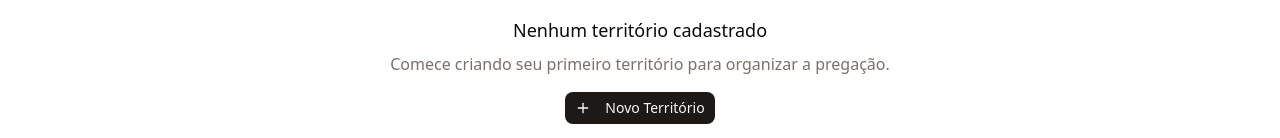
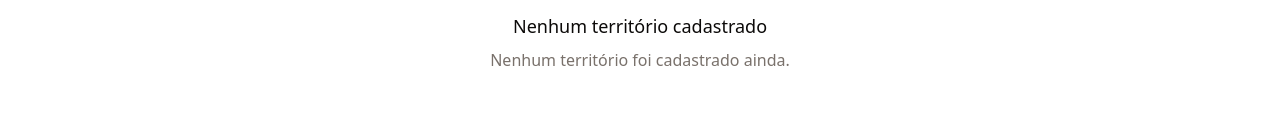
Before and after one commit to devmatheusfernandes/cong-manager, a Next.js app: page /dashboard/pregacao in a window 1280 px wide. Shown: the part 209-347 px from the top of the page. Built offline with nearby package versions, Linux system fonts and the light colour scheme; no server answers; the database is empty.

Commit message:
agora preciso testar tudo e fazer ajustes

```diff
--- a/app/dashboard/pregacao/page.tsx
+++ b/app/dashboard/pregacao/page.tsx
@@ -9,6 +9,8 @@ import { DevolverTerritorioDialog } from "@/components/devolver-territorio-dialo
 import { HistoricoTerritorioDialog } from "@/components/historico-territorio-dialog";
 import { Plus, MapPin, CheckCircle, AlertCircle, Clock, UserCheck, Edit, History, RotateCcw } from "lucide-react";
 import { toast } from "sonner";
+import { useAuth } from "@/components/auth-provider";
+import { canEdit } from "@/lib/auth";
 
 interface Territorio {
   id: string;
@@ -33,8 +35,11 @@ interface Territorio {
 }
 
 export default function PregacaoPage() {
+  const { user } = useAuth();
   const [territorios, setTerritorios] = useState<Territorio[]>([]);
   const [loading, setLoading] = useState(true);
+
+  const canEditPregacao = canEdit(user, 'pregacao');
 
   const fetchTerritorios = async () => {
     try {
@@ -124,10 +129,12 @@ export default function PregacaoPage() {
     <div className="space-y-4">
       <div className="flex items-center justify-between">
         <h2 className="text-xl font-semibold">Pregação</h2>
+        {canEditPregacao && (
           <div className="flex gap-2">
             <TerritorioDialog onSuccess={fetchTerritorios} />
             <DesignarTerritorioDialog onSuccess={fetchTerritorios} />
           </div>
+        )}
       </div>
 
       {territorios.length === 0 ? (
@@ -135,9 +142,12 @@ export default function PregacaoPage() {
           <MapPin className="h-12 w-12 mx-auto mb-4 text-muted-foreground" />
           <h3 className="text-lg font-medium mb-2">Nenhum território cadastrado</h3>
           <p className="text-muted-foreground mb-4">
-            Comece criando seu primeiro território para organizar a pregação.
+            {canEditPregacao
+              ? "Comece criando seu primeiro território para organizar a pregação."
+              : "Nenhum território foi cadastrado ainda."
+            }
           </p>
-          <TerritorioDialog onSuccess={fetchTerritorios} />
+          {canEditPregacao && <TerritorioDialog onSuccess={fetchTerritorios} />}
         </div>
       ) : (
         <div className="space-y-3">
@@ -210,6 +220,7 @@ export default function PregacaoPage() {
                   </div>
 
                   <div className="flex gap-2 pt-2">
+                    {canEditPregacao && (
                       <TerritorioDialog
                         territorio={territorio}
                         onSuccess={fetchTerritorios}
@@ -220,7 +231,8 @@ export default function PregacaoPage() {
                           </Button>
                         }
                       />
-                    {designacaoAtiva && (
+                    )}
+                    {canEditPregacao && designacaoAtiva && (
                       <DevolverTerritorioDialog
                         designacaoId={designacaoAtiva.id}
                         territorioNome={territorio.nome}
```
Lines whose indentation alone changed are shown as unchanged.
